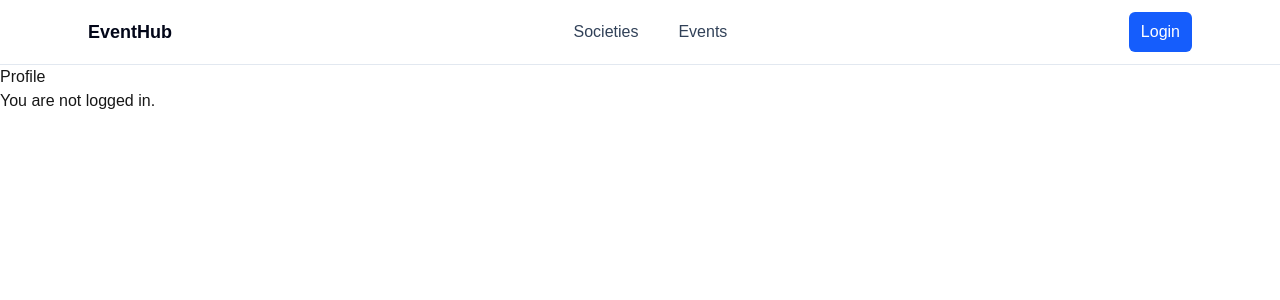
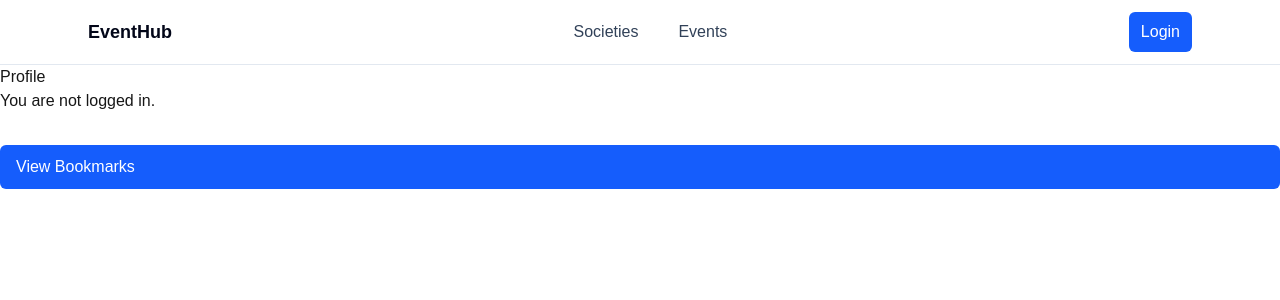
Before and after one commit to muxdz/warwick-eventhub, a Next.js app in the folder frontend/: page /profile in a window 1280 px wide. Shown: the top 300 px of the page. Built offline with nearby package versions, Linux system fonts and the light colour scheme.

Commit message:
feat: added view bookmarks button on profile

```diff
--- a/frontend/app/profile/page.tsx
+++ b/frontend/app/profile/page.tsx
@@ -1,9 +1,17 @@
 import Profile from "@/components/Profile";
+import Link from "next/link";
 
 export default function Page() {
     return (
         <main>
             <Profile />
+
+            <Link
+                href="/profile/bookmarks"
+                className="mt-8 block rounded-md bg-blue-600 px-4 py-2.5 font-medium text-white hover:bg-blue-500 focus-visible:outline-2 focus-visible:outline-offset-2 focus-visible:outline-blue-600"
+            >
+                View Bookmarks
+            </Link>
         </main>
     );
 }
```
